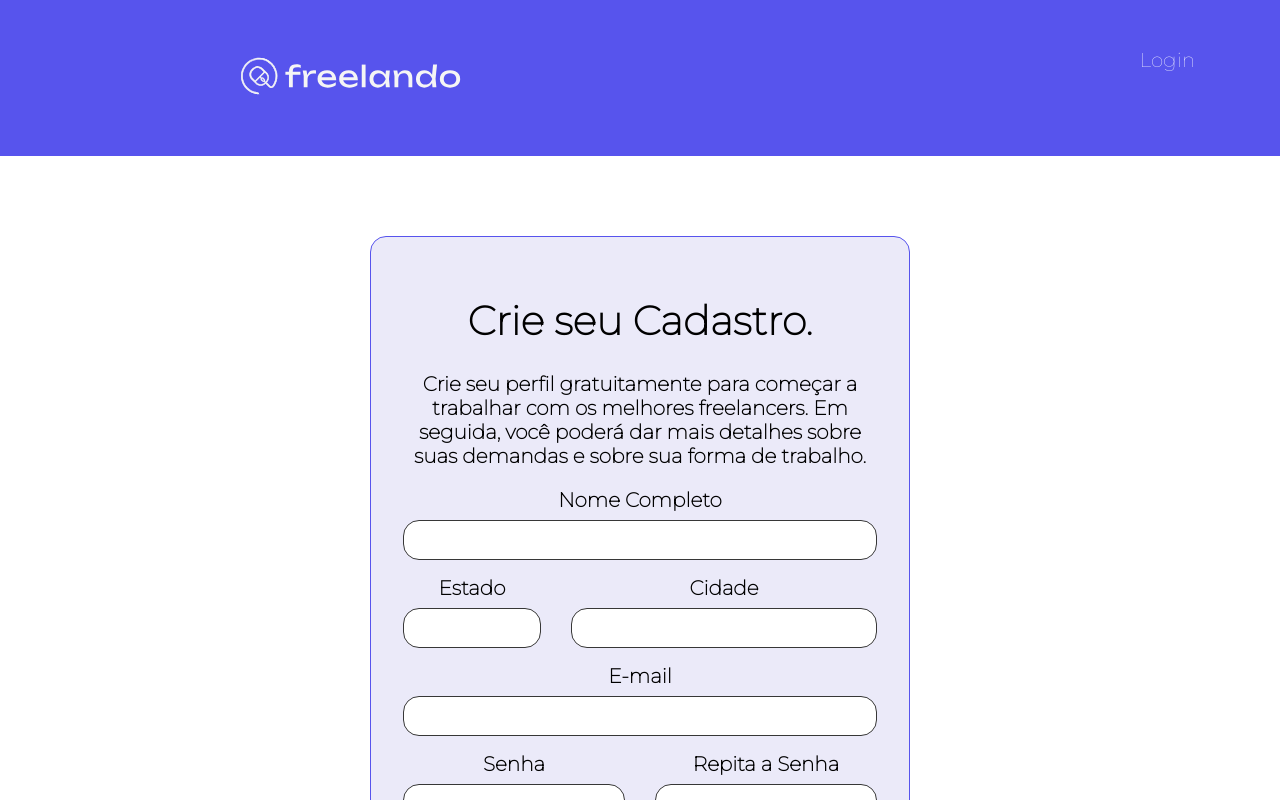
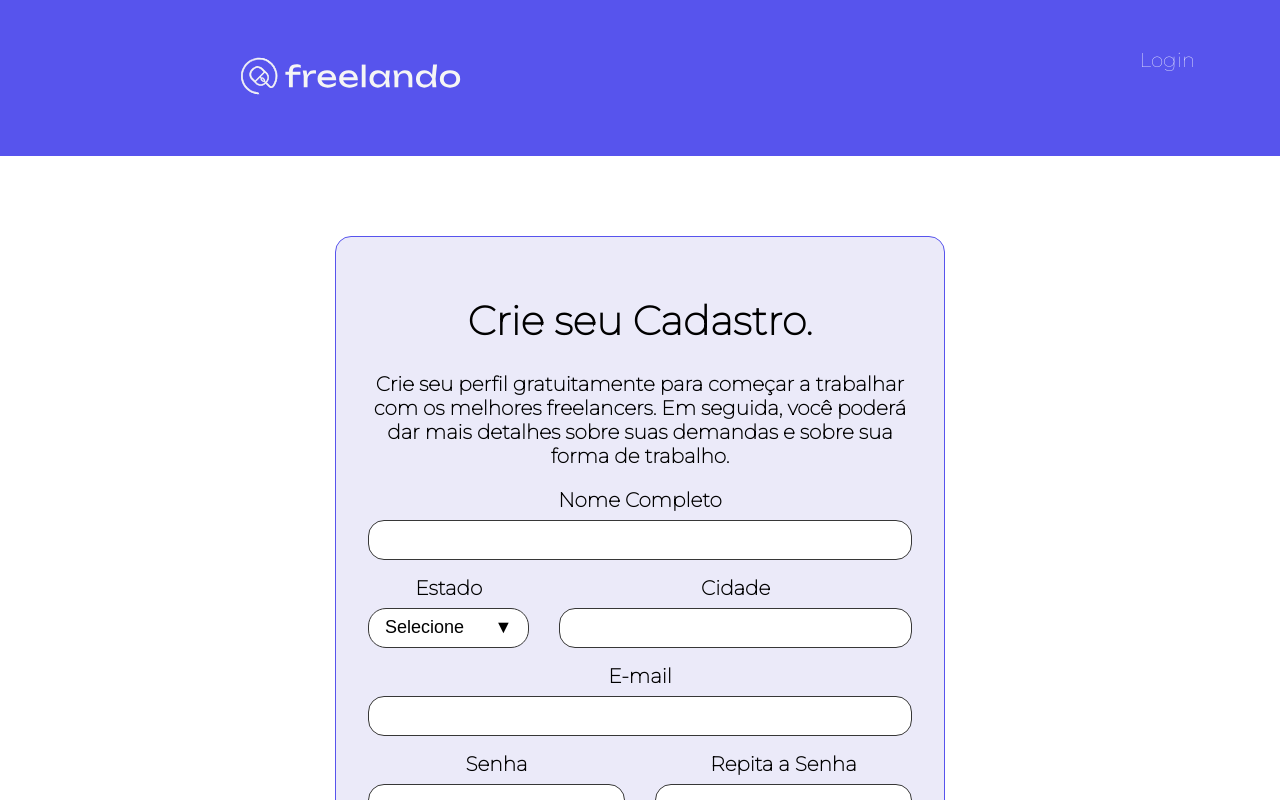
Before and after one commit to chiquinelli-bia/freelando, a React (Vite) app: page / in a window 1280 px wide. Shown: the top 800 px of the page. Built offline with nearby package versions, Linux system fonts and the light colour scheme.

Commit message:
feat(app): importa componente listaSuspensa e cria array de estados

```diff
--- a/src/App.jsx
+++ b/src/App.jsx
@@ -7,13 +7,44 @@ import { Botao } from "./componentes/button";
 import { Col, Container, Row } from "react-grid-system";
 import Footer from "./componentes/rodape";
 import Header from "./componentes/header";
+import { ListaSuspensa } from "./componentes/listaSuspensa";
+
+const estadosBrasileiros = [
+  { text: "Acre", value: "AC" },
+  { text: "Alagoas", value: "AL" },
+  { text: "Amapá", value: "AP" },
+  { text: "Amazonas", value: "AM" },
+  { text: "Bahia", value: "BA" },
+  { text: "Ceará", value: "CE" },
+  { text: "Distrito Federal", value: "DF" },
+  { text: "Espírito Santo", value: "ES" },
+  { text: "Goiás", value: "GO" },
+  { text: "Maranhão", value: "MA" },
+  { text: "Mato Grosso", value: "MT" },
+  { text: "Mato Grosso do Sul", value: "MS" },
+  { text: "Minas Gerais", value: "MG" },
+  { text: "Pará", value: "PA" },
+  { text: "Paraíba", value: "PB" },
+  { text: "Paraná", value: "PR" },
+  { text: "Pernambuco", value: "PE" },
+  { text: "Piauí", value: "PI" },
+  { text: "Rio de Janeiro", value: "RJ" },
+  { text: "Rio Grande do Norte", value: "RN" },
+  { text: "Rio Grande do Sul", value: "RS" },
+  { text: "Rondônia", value: "RO" },
+  { text: "Roraima", value: "RR" },
+  { text: "Santa Catarina", value: "SC" },
+  { text: "São Paulo", value: "SP" },
+  { text: "Sergipe", value: "SE" },
+  { text: "Tocantins", value: "TO" },
+];
 
 function App() {
   return (
     <ProvedorTema>
       <Estilos />
       <Header />
-      <Container style={{ margin: "80px auto" }}>
+      <Container style={{ margin: "80px 0", maxWidth: "auto" }}>
         <Row justify="center">
           <Col lg={6} md={8} sm={12}>
             <Card>
@@ -33,7 +64,10 @@ function App() {
                 </Row>
                 <Row>
                   <Col lg={4} md={4} sm={4}>
-                    <CampoTexto titulo="Estado"></CampoTexto>
+                    <ListaSuspensa
+                      titulo="Estado"
+                      opcoes={estadosBrasileiros}
+                    />
                   </Col>
                   <Col lg={8} md={8} sm={8}>
                     <CampoTexto titulo="Cidade"></CampoTexto>
```
